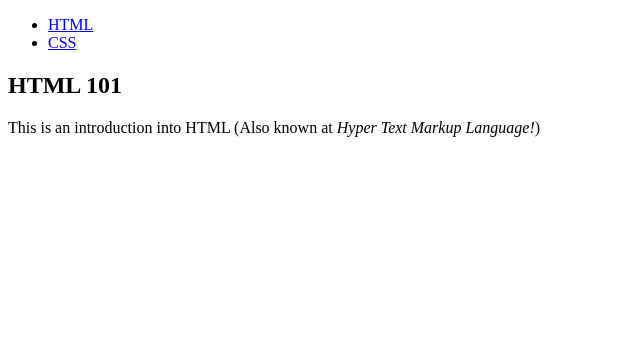
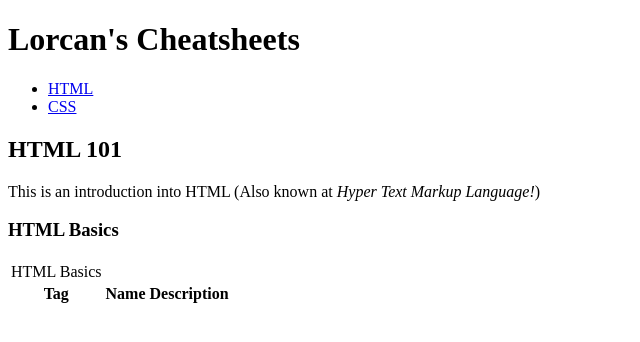
Before and after one commit to oconlt99/oconlt99.github.io, a plain HTML site: page Index.html in a window 1280 px wide. Shown: the whole page, without its empty margins (0-640 px from the left). Drawn offline with Linux system fonts and the light colour scheme.

Commit message:
heading begin

```diff
--- a/Index.html
+++ b/Index.html
@@ -1,10 +1,11 @@
 <!DOCTYPE HTML>
 <head>
     <link href="/CSS/style.css" type="text/css" rel="stylesheet">
+    <title>Lorcan's Cheatsheets</title>
 </head>
 <body>
     <header>
-        <title>Lorcan's Cheatsheets</title>
+        <h1>Lorcan's Cheatsheets</h1>
         <nav>
             <ul>
                 <li><a href="/html.html">HTML</a></li>
@@ -14,7 +15,20 @@
     </header>
     <article>
         <H2>HTML 101</H2>
-        <p>This is an introduction into HTML (Also known at <em>Hyper Text Markup Language!</em>)</p>
+            <p>This is an introduction into HTML (Also known at <em>Hyper Text Markup Language!</em>)</p>
+        <h3>HTML Basics</h3>
+        <table>
+            <thead>
+                <tr>
+                    <td>HTML Basics</td>
+                </tr>
+                <tr>
+                    <th>Tag</th>
+                    <th>Name</th>
+                    <th>Description</th>
+                </tr>
+            </thead>
+        </table>
     </article>
 
 
```
